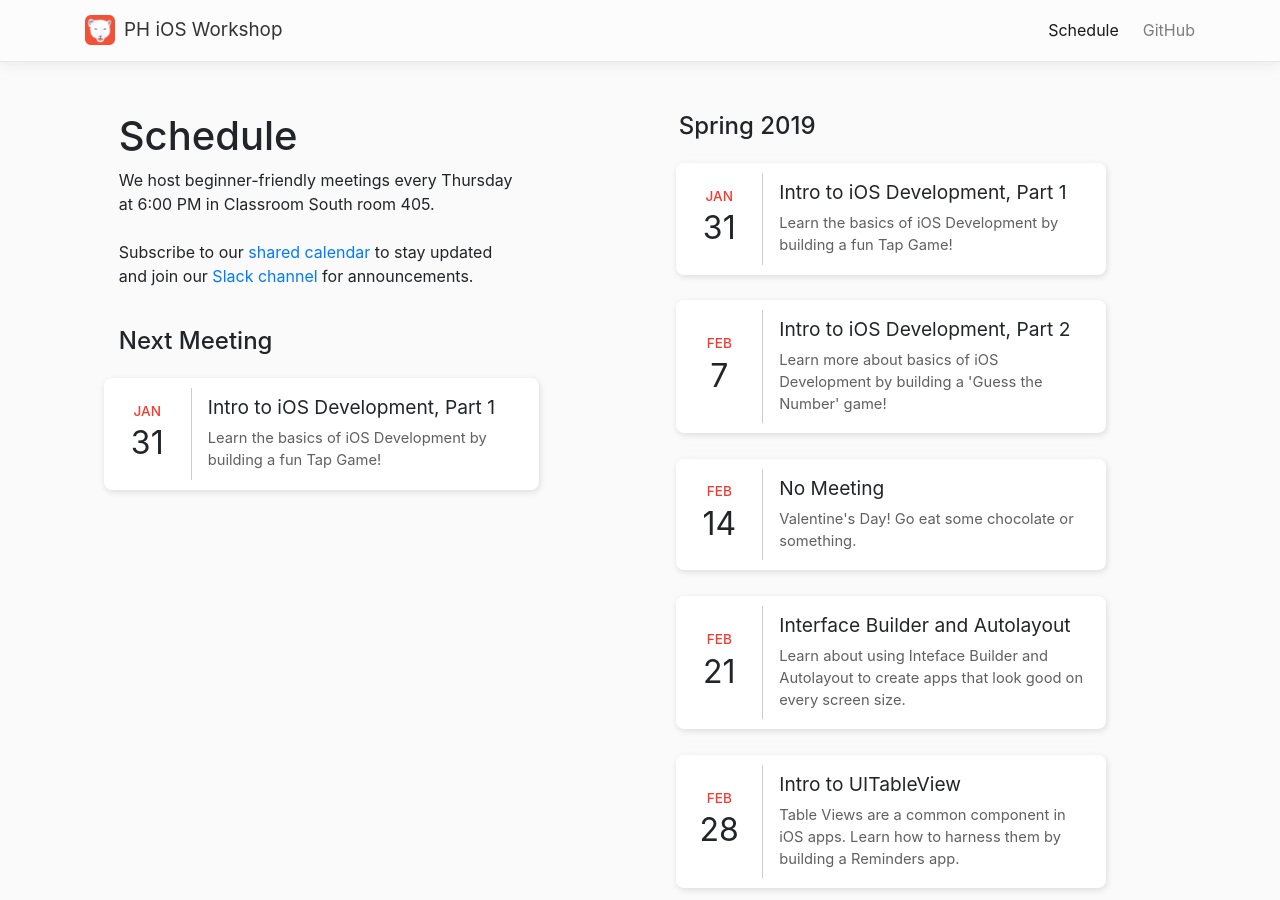
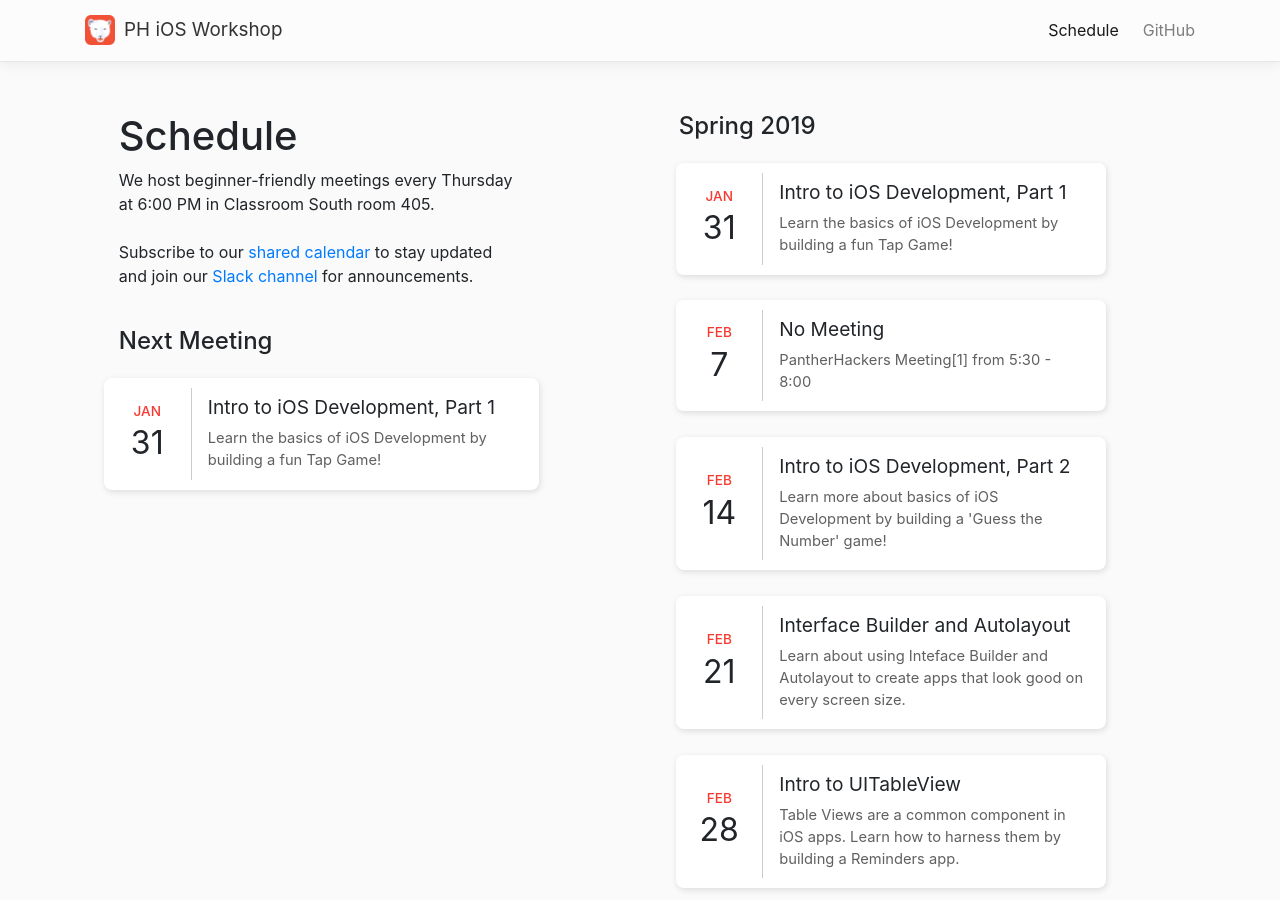
Before and after one commit to iosgsu/iosgsu.github.io, a Jekyll site: the page built from schedule.md, in a window 1280 px wide and 900 px high. Built offline with Jekyll 4.4.1, drawn with Linux system fonts in a browser that asks for light colours; nearby versions of some CDN libraries; comment, search, counter and statistics services are not loaded.

Commit message:
update schedule: bump second presentation to following week

```diff
--- a/_data/schedules/current-schedule.json
+++ b/_data/schedules/current-schedule.json
@@ -10,14 +10,14 @@
         {
             "month": 2,
             "day": 7,
-            "subject": "Intro to iOS Development, Part 2",
-            "description": "Learn more about basics of iOS Development by building a 'Guess the Number' game!"
+            "subject": "No Meeting",
+            "description": "PantherHackers Meeting[1] from 5:30 - 8:00"
         },
         {
             "month": 2,
             "day": 14,
-            "subject": "No Meeting",
-            "description": "Valentine's Day! Go eat some chocolate or something."
+            "subject": "Intro to iOS Development, Part 2",
+            "description": "Learn more about basics of iOS Development by building a 'Guess the Number' game!"
         },
         {
             "month": 2,
```
